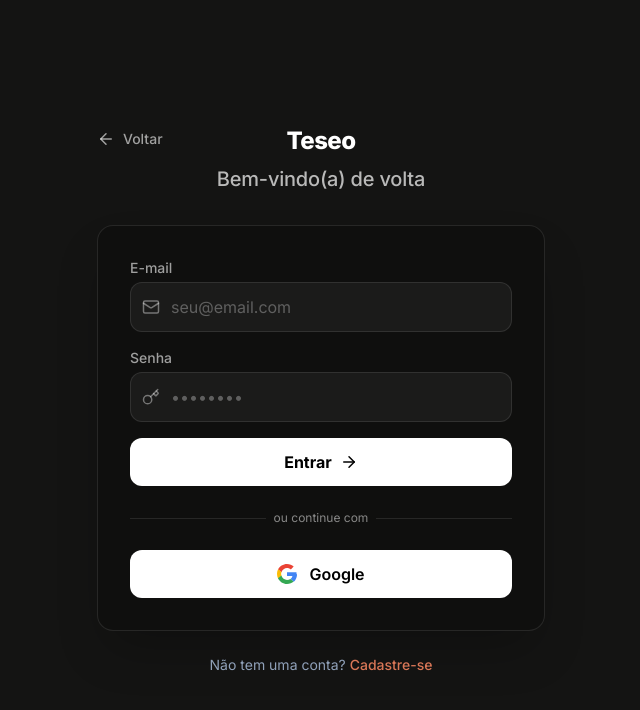
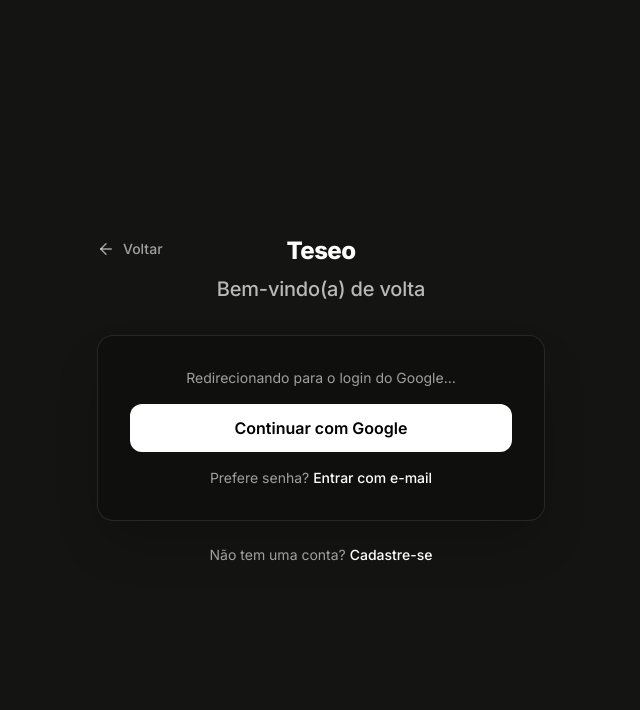
Before and after one commit to AndrickDev/tcc-assist, a Next.js app: page /login in a window 1280 px wide. Shown: the top 710 px of the page, without its empty margins (319-959 px from the left). Built offline with nearby package versions, Linux system fonts and the light colour scheme.

Commit message:
feat(auth): /login redirects to Google by default

```diff
--- a/src/app/login/page.tsx
+++ b/src/app/login/page.tsx
@@ -1,9 +1,9 @@
 "use client"
 
-import { useState } from "react"
+import { useEffect, useState } from "react"
 import { signIn } from "next-auth/react"
 import Link from "next/link"
-import { useRouter } from "next/navigation"
+import { useRouter, useSearchParams } from "next/navigation"
 import { ArrowRight, ArrowLeft, Mail, Key } from "lucide-react"
 
 export default function LoginPage() {
@@ -12,6 +12,16 @@
   const [error, setError] = useState("")
   const [isLoading, setIsLoading] = useState(false)
   const router = useRouter()
+  const searchParams = useSearchParams()
+
+  const mode = searchParams.get("mode")
+  const isEmailMode = mode === "email"
+
+  useEffect(() => {
+    if (!isEmailMode) {
+      signIn("google", { callbackUrl: "/dashboard" })
+    }
+  }, [isEmailMode])
 
   const handleSubmit = async (e: React.FormEvent) => {
     e.preventDefault()
@@ -42,10 +52,13 @@
   }
 
   return (
-    <div className="min-h-[100dvh] flex items-center justify-center bg-[#141413] text-white p-4">
-      <div className="w-full max-w-md">
+    <div className="min-h-[100dvh] flex items-center justify-center bg-[#141413] text-white p-4 relative overflow-hidden">
+      <div className="w-full max-w-md relative z-10">
         <div className="relative mb-8 flex flex-col items-center">
-          <Link href="/" className="absolute left-0 top-1 text-white/60 hover:text-white transition-colors flex items-center gap-2 text-sm font-medium">
+          <Link
+            href="/"
+            className="absolute left-0 top-1 text-white/60 hover:text-white transition-colors flex items-center gap-2 text-sm font-medium"
+          >
             <ArrowLeft size={18} /> <span className="hidden sm:inline">Voltar</span>
           </Link>
           <Link href="/" className="inline-block font-extrabold text-2xl tracking-tight mb-2">
@@ -61,6 +74,25 @@
             </div>
           )}
 
+          {!isEmailMode ? (
+            <div className="space-y-4">
+              <p className="text-sm text-white/60 text-center">Redirecionando para o login do Google…</p>
+              <button
+                onClick={handleGoogleLogin}
+                type="button"
+                className="w-full py-3 bg-white text-black font-semibold rounded-xl flex items-center justify-center gap-3 hover:bg-white/90 transition-colors"
+              >
+                Continuar com Google
+              </button>
+              <div className="text-center text-sm text-white/60">
+                Prefere senha?{" "}
+                <Link href="/login?mode=email" className="text-white hover:text-white/80 font-medium">
+                  Entrar com e-mail
+                </Link>
+              </div>
+            </div>
+          ) : (
+            <>
               <form onSubmit={handleSubmit} className="space-y-4">
                 <div>
                   <label className="block text-sm font-medium text-white/60 mb-1">E-mail</label>
@@ -113,20 +145,37 @@
               <button
                 onClick={handleGoogleLogin}
                 type="button"
-            className="w-full py-3 bg-white text-black font-semibold rounded-xl flex items-center justify-center gap-3 hover:bg-slate-100 transition-colors"
+                className="w-full py-3 bg-white text-black font-semibold rounded-xl flex items-center justify-center gap-3 hover:bg-white/90 transition-colors"
               >
                 <svg viewBox="0 0 24 24" className="w-5 h-5" aria-hidden="true">
-              <path d="M12.0003 4.75C13.7703 4.75 15.3553 5.36002 16.6053 6.54998L20.0303 3.125C17.9502 1.19 15.2353 0 12.0003 0C7.31028 0 3.25527 2.69 1.25024 6.64998L5.32026 9.79998C6.27525 6.74998 9.17528 4.75 12.0003 4.75Z" fill="#EA4335" />
-              <path d="M23.49 12.275C23.49 11.49 23.415 10.73 23.3 10H12V14.51H18.47C18.18 15.99 17.34 17.25 16.08 18.1L20.18 21.29C22.575 19.09 24.0303 15.86 24.0303 12.275H23.49Z" fill="#4285F4" />
-              <path d="M5.31976 14.1999C5.07976 13.4499 4.93976 12.6499 4.93976 11.8499C4.93976 11.0499 5.07976 10.2499 5.31976 9.49994L1.24976 6.34998C0.454756 7.94998 0 9.84994 0 11.8499C0 13.8499 0.454756 15.7499 1.24976 17.3499L5.31976 14.1999Z" fill="#FBBC05" />
-              <path d="M12.0004 24C15.2404 24 17.9654 22.925 19.9554 21.095L15.9354 17.965C14.8654 18.685 13.5654 19.12 12.0054 19.12C9.08041 19.12 6.13042 17.02 5.23042 13.91L1.1604 17.06C3.1604 21.12 7.26041 24 12.0004 24Z" fill="#34A853" />
+                  <path
+                    d="M12.0003 4.75C13.7703 4.75 15.3553 5.36002 16.6053 6.54998L20.0303 3.125C17.9502 1.19 15.2353 0 12.0003 0C7.31028 0 3.25527 2.69 1.25024 6.64998L5.32026 9.79998C6.27525 6.74998 9.17528 4.75 12.0003 4.75Z"
+                    fill="#EA4335"
+                  />
+                  <path
+                    d="M23.49 12.275C23.49 11.49 23.415 10.73 23.3 10H12V14.51H18.47C18.18 15.99 17.34 17.25 16.08 18.1L20.18 21.29C22.575 19.09 24.0303 15.86 24.0303 12.275H23.49Z"
+                    fill="#4285F4"
+                  />
+                  <path
+                    d="M5.31976 14.1999C5.07976 13.4499 4.93976 12.6499 4.93976 11.8499C4.93976 11.0499 5.07976 10.2499 5.31976 9.49994L1.24976 6.34998C0.454756 7.94998 0 9.84994 0 11.8499C0 13.8499 0.454756 15.7499 1.24976 17.3499L5.31976 14.1999Z"
+                    fill="#FBBC05"
+                  />
+                  <path
+                    d="M12.0004 24C15.2404 24 17.9654 22.925 19.9554 21.095L15.9354 17.965C14.8654 18.685 13.5654 19.12 12.0054 19.12C9.08041 19.12 6.13042 17.02 5.23042 13.91L1.1604 17.06C3.1604 21.12 7.26041 24 12.0004 24Z"
+                    fill="#34A853"
+                  />
                 </svg>
                 Google
               </button>
+            </>
+          )}
         </div>
 
-        <div className="text-center mt-6 text-sm text-slate-400">
-          Não tem uma conta? <Link href="/register" className="text-brand-purple hover:text-brand-purple/80 font-medium">Cadastre-se</Link>
+        <div className="text-center mt-6 text-sm text-white/60">
+          Não tem uma conta?{" "}
+          <Link href="/register" className="text-white hover:text-white/80 font-medium">
+            Cadastre-se
+          </Link>
         </div>
       </div>
 
```
Lines whose indentation alone changed are shown as unchanged.
